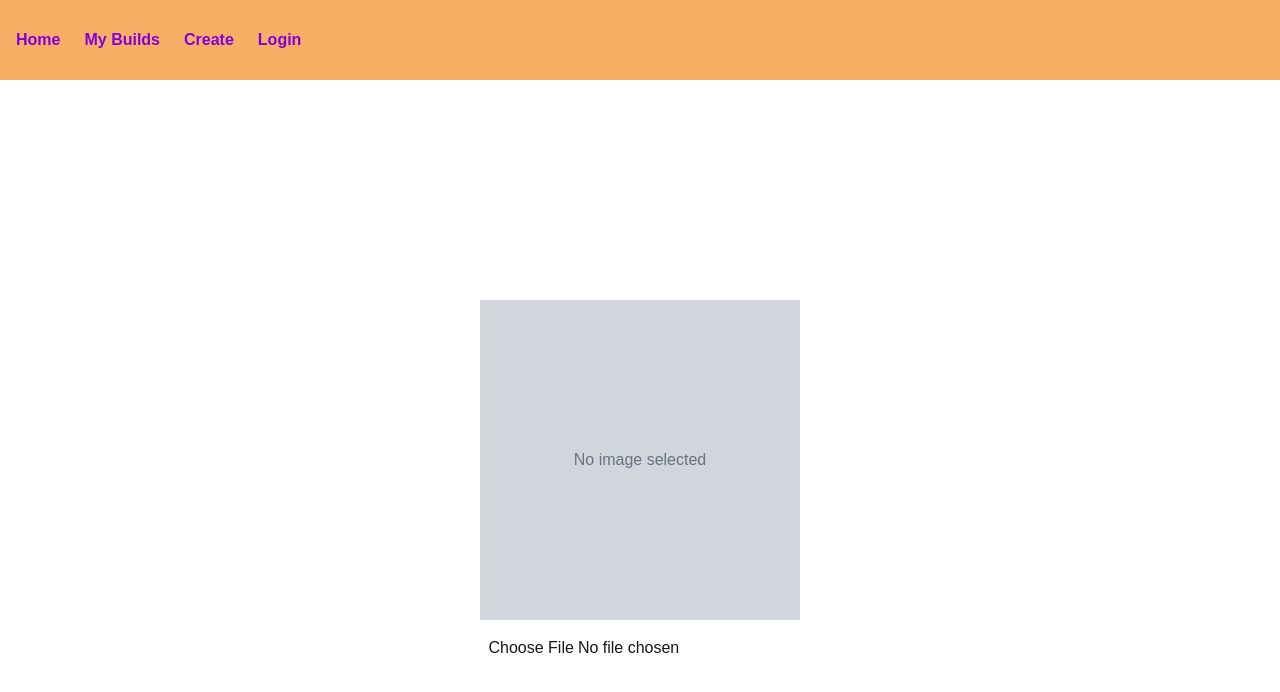
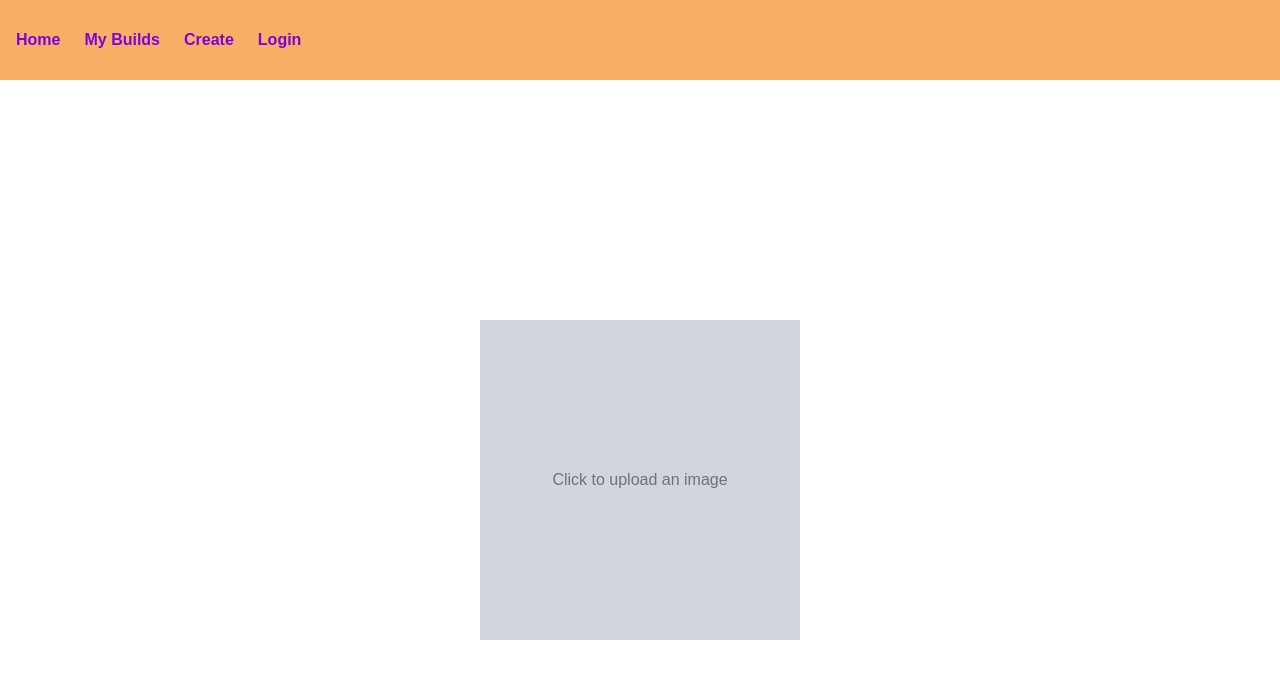
Before and after one commit to Luke-Pitstick/brickme, a Next.js app in the folder frontend/brickme/: page /Home in a window 1280 px wide. Shown: the top 692 px of the page. Built offline with nearby package versions, Linux system fonts and the light colour scheme.

Commit message:
Babylon.JS

```diff
--- a/frontend/brickme/app/Home/page.js
+++ b/frontend/brickme/app/Home/page.js
@@ -5,6 +5,7 @@ import React, { useState } from "react";
 const Home = () => {
   // state for the selected image URL
   const [imageSrc, setImageSrc] = useState(null);
+  const fileInputRef = React.useRef(null);
 
   const handleFileChange = (e) => {
     const file = e.target.files[0];
@@ -13,6 +14,10 @@ const Home = () => {
       if (imageSrc) URL.revokeObjectURL(imageSrc);
       setImageSrc(URL.createObjectURL(file));
     }
+  };
+
+  const handleAreaClick = () => {
+    fileInputRef.current?.click();
   };
 
   // cleanup when component unmounts
@@ -25,7 +30,10 @@ const Home = () => {
   return (
     <div className="flex flex-col items-center justify-center min-h-screen p-4">
       {/* upload/preview area */}
-      <div className="w-80 h-80 bg-gray-300 flex items-center justify-center">
+      <div
+        onClick={handleAreaClick}
+        className="w-80 h-80 bg-gray-300 flex items-center justify-center cursor-pointer hover:bg-gray-400 transition-colors"
+      >
         {imageSrc ? (
           <img
             src={imageSrc}
@@ -33,16 +41,17 @@ const Home = () => {
             className="max-w-full max-h-full"
           />
         ) : (
-          <span className="text-gray-500">No image selected</span>
+          <span className="text-gray-500">Click to upload an image</span>
         )}
       </div>
 
-      {/* file input */}
+      {/* hidden file input */}
       <input
+        ref={fileInputRef}
         type="file"
         accept="image/*"
         onChange={handleFileChange}
-        className="mt-4"
+        className="hidden"
       />
     </div>
   );
--- a/frontend/brickme/app/page.js
+++ b/frontend/brickme/app/page.js
@@ -5,6 +5,7 @@ import React, { useState } from "react";
 const Home = () => {
   // state for the selected image URL
   const [imageSrc, setImageSrc] = useState(null);
+  const fileInputRef = React.useRef(null);
 
   const handleFileChange = (e) => {
     const file = e.target.files[0];
@@ -13,6 +14,10 @@ const Home = () => {
       if (imageSrc) URL.revokeObjectURL(imageSrc);
       setImageSrc(URL.createObjectURL(file));
     }
+  };
+
+  const handleAreaClick = () => {
+    fileInputRef.current?.click();
   };
 
   // cleanup when component unmounts
@@ -25,7 +30,10 @@ const Home = () => {
   return (
     <div className="flex flex-col items-center justify-center min-h-screen p-4">
       {/* upload/preview area */}
-      <div className="w-80 h-80 bg-gray-300 flex items-center justify-center">
+      <div
+        onClick={handleAreaClick}
+        className="w-80 h-80 bg-gray-300 flex items-center justify-center cursor-pointer hover:bg-gray-400 transition-colors"
+      >
         {imageSrc ? (
           <img
             src={imageSrc}
@@ -33,16 +41,17 @@ const Home = () => {
             className="max-w-full max-h-full"
           />
         ) : (
-          <span className="text-gray-500">No image selected</span>
+          <span className="text-gray-500">Click to upload an image</span>
         )}
       </div>
 
-      {/* file input */}
+      {/* hidden file input */}
       <input
+        ref={fileInputRef}
         type="file"
         accept="image/*"
         onChange={handleFileChange}
-        className="mt-4"
+        className="hidden"
       />
     </div>
   );
```
